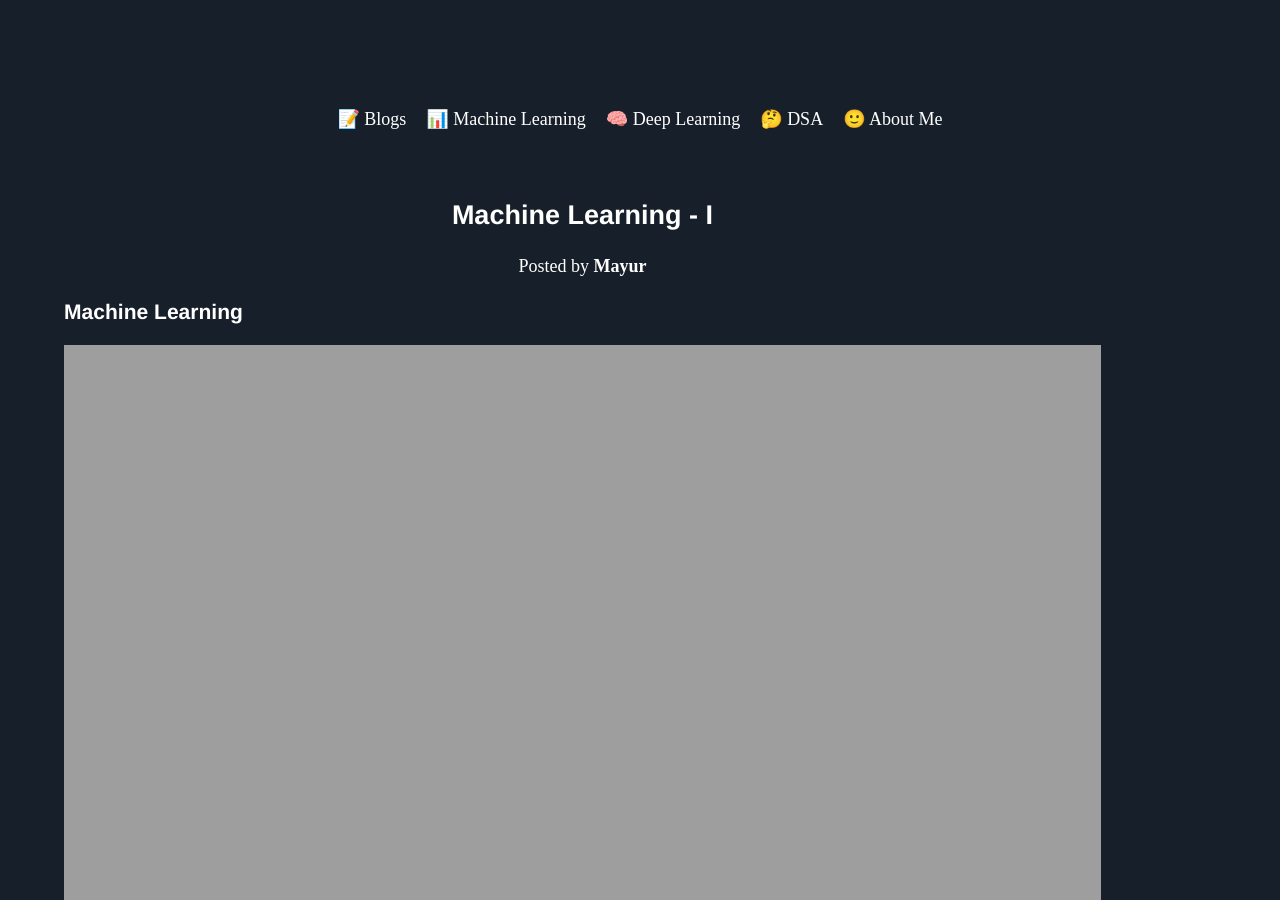
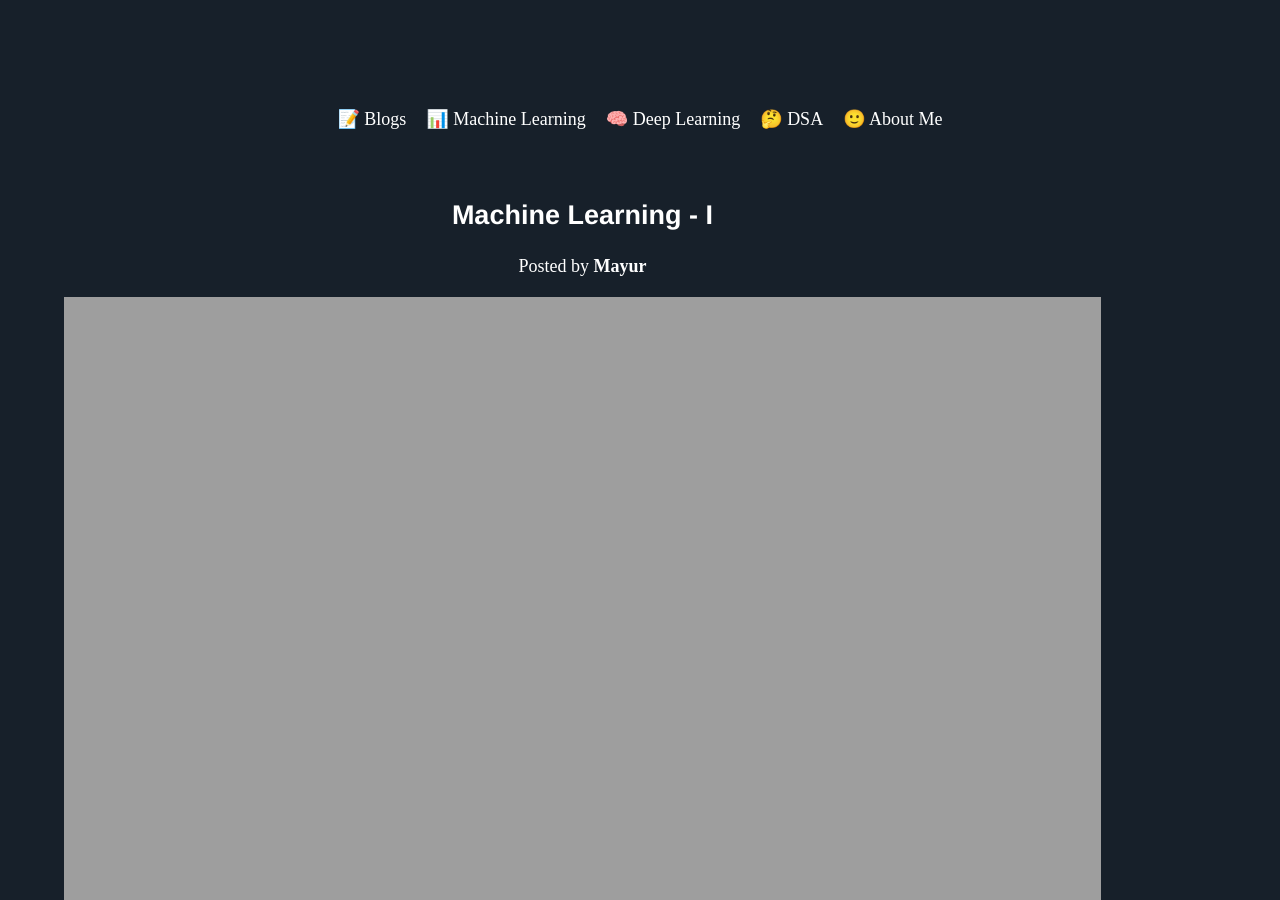
Before and after one commit to Mayurji/mayurji.github.io, a Jekyll site: the page built from _machine-learning/2020-11-06-machine-learning-I.md, in a window 1280 px wide and 900 px high. Built offline with Jekyll 4.4.1, drawn with Linux system fonts in a browser that asks for light colours; nearby versions of some CDN libraries; comment, search, counter and statistics services are not loaded.

Commit message:
Update 2020-11-06-machine-learning-I.md

```diff
--- a/_machine-learning/2020-11-06-machine-learning-I.md
+++ b/_machine-learning/2020-11-06-machine-learning-I.md
@@ -5,8 +5,6 @@ description: "What is Machine Learning and different types of learning"
 date:   2020-11-06 13:43:52 +0530
 ---
 {% include mathjax.html %}
-
-### Machine Learning
 
 <center>
 <img src="{{site.url}}/assets/images/ml/yannis-h-uaPaEM7MiQQ-unsplash.jpg"  style="zoom: 5%  background-color:#DCDCDC;" width="100%" height=auto/><br>
```
